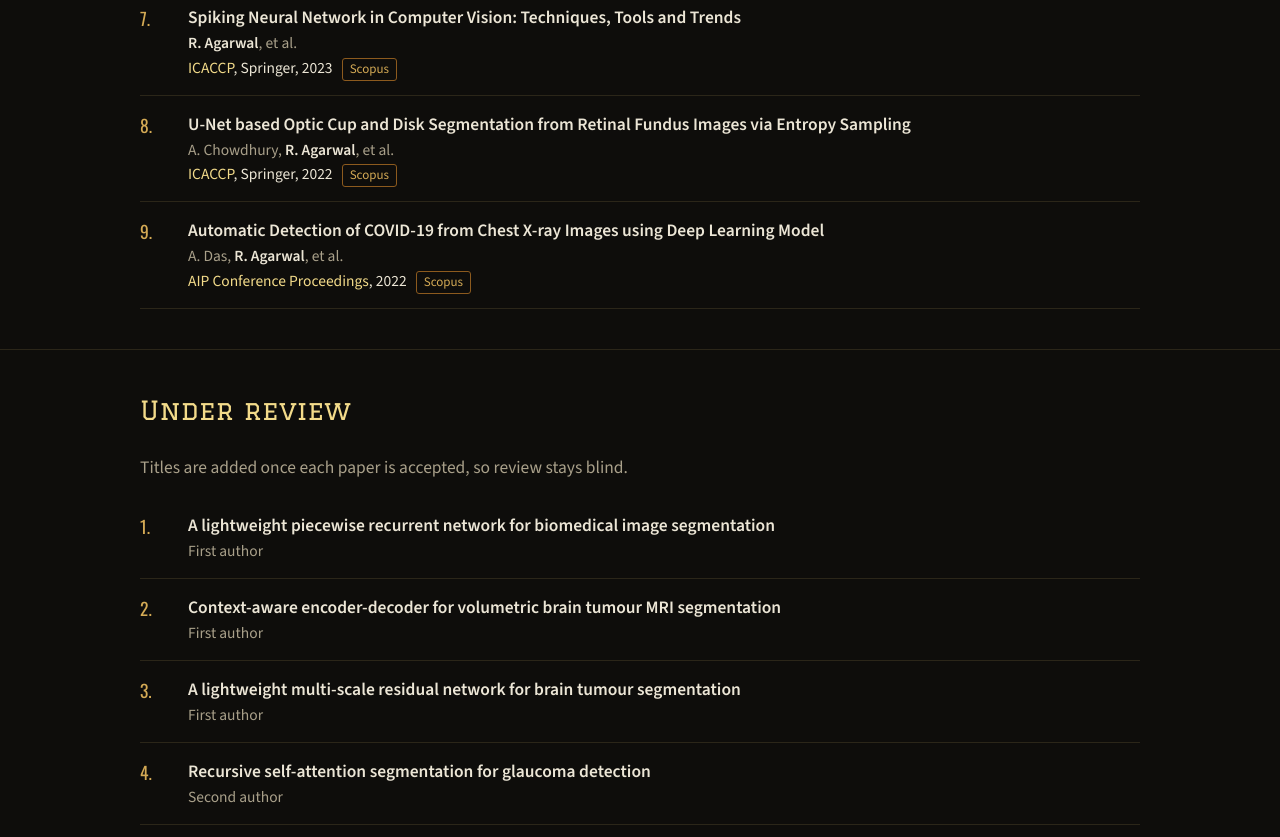
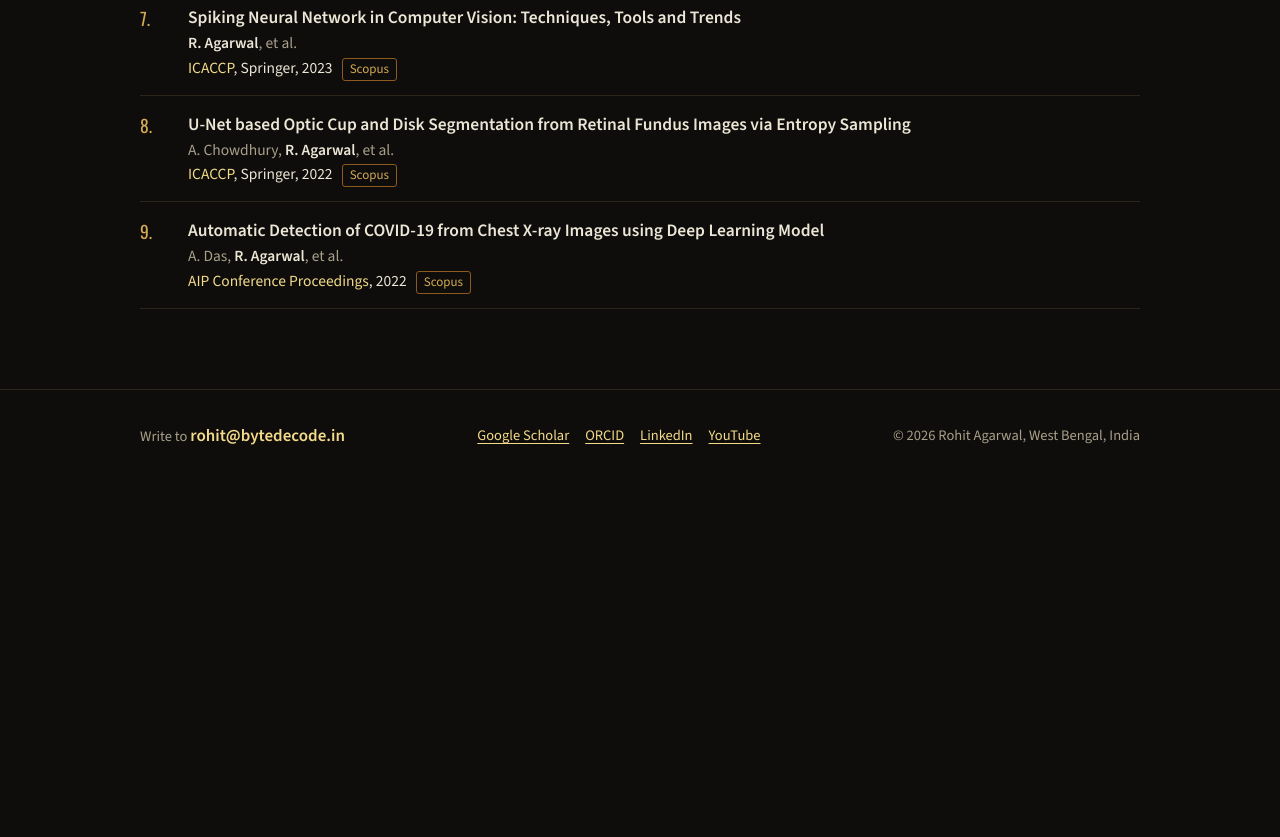
Before and after one commit to byte-decode/byte-decode.github.io, a plain HTML site: page publications.html in a window 1280 px wide. Shown: the part 1963-2800 px from the top of the page. After the commit the page ends 2452 px from the top, so only its background shows below. Drawn offline with nearby package versions, Linux system fonts and the light colour scheme.

Commit message:
Add files via upload

```diff
--- a/publications.html
+++ b/publications.html
@@ -4,16 +4,16 @@
 <meta charset="utf-8">
 <meta name="viewport" content="width=device-width, initial-scale=1">
 <title>Publications | Dr. Rohit Agarwal</title>
-<meta name="description" content="Journal articles, conference papers, work under review and patents by Dr. Rohit Agarwal.">
+<meta name="description" content="Patents, journal articles and conference papers by Dr. Rohit Agarwal.">
 <meta property="og:title" content="Publications | Dr. Rohit Agarwal">
-<meta property="og:description" content="Journal articles, conference papers, work under review and patents by Dr. Rohit Agarwal.">
+<meta property="og:description" content="Patents, journal articles and conference papers by Dr. Rohit Agarwal.">
 <meta property="og:image" content="https://www.bytedecode.in/logo.png">
 <meta property="og:type" content="website">
 <link rel="icon" type="image/png" href="mark.png">
 <link rel="preconnect" href="https://fonts.googleapis.com">
 <link rel="preconnect" href="https://fonts.gstatic.com" crossorigin>
 <link href="https://fonts.googleapis.com/css2?family=Graduate&family=Oswald:wght@400;500&family=Source+Sans+3:wght@400;600;700&display=swap" rel="stylesheet">
-<link rel="stylesheet" href="style.css">
+<link rel="stylesheet" href="style.css?v=3">
 </head>
 <body>
 <header class="site">
@@ -32,14 +32,13 @@
 <main>
   <div class="page-head"><div class="wrap">
     <h1 class="page">Publications</h1>
-    <p class="lead">Patents, peer-reviewed papers and work under review. Citations and the full record are on <a href="https://scholar.google.com/citations?user=AT3e8pMAAAAJ&amp;hl=en" target="_blank" rel="noopener">Google Scholar</a>.</p>
+    <p class="lead">Patents, journal articles and conference papers. Citations and the full record are on <a href="https://scholar.google.com/citations?user=AT3e8pMAAAAJ&amp;hl=en" target="_blank" rel="noopener">Google Scholar</a>.</p>
   </div></div>
   <div class="wrap">
     <div class="jump">
       <a href="#patents">Patents<span>2</span></a>
       <a href="#journals">Journal articles<span>4</span></a>
       <a href="#conferences">Conference papers<span>9</span></a>
-      <a href="#review">Under review<span>5</span></a>
     </div>
   </div>
   <section id="patents"><div class="wrap">
@@ -132,32 +131,7 @@
         </div></li>
       </ol>
   </div></section>
-  <section id="review"><div class="wrap">
-      <h2>Under review</h2>
-      <p class="muted">Titles are added once each paper is accepted, so review stays blind.</p>
-      <ol class="pubs">
-        <li><div>
-          <div class="t">A lightweight piecewise recurrent network for biomedical image segmentation</div>
-          <div class="a">First author</div>
-        </div></li>
-        <li><div>
-          <div class="t">Context-aware encoder-decoder for volumetric brain tumour MRI segmentation</div>
-          <div class="a">First author</div>
-        </div></li>
-        <li><div>
-          <div class="t">A lightweight multi-scale residual network for brain tumour segmentation</div>
-          <div class="a">First author</div>
-        </div></li>
-        <li><div>
-          <div class="t">Recursive self-attention segmentation for glaucoma detection</div>
-          <div class="a">Second author</div>
-        </div></li>
-        <li><div>
-          <div class="t">A review of deep learning for fish species identification, from CNNs to vision transformers</div>
-          <div class="a">Third author</div>
-        </div></li>
-      </ol>
-  </div></section>
+
 </main>
 <footer>
   <div class="wrap">
```
Also changed, not shown: about.html (+1 -1 lines), gallery.html (+1 -1 lines), index.html (+2 -2 lines), talks.html (+1 -1 lines).
